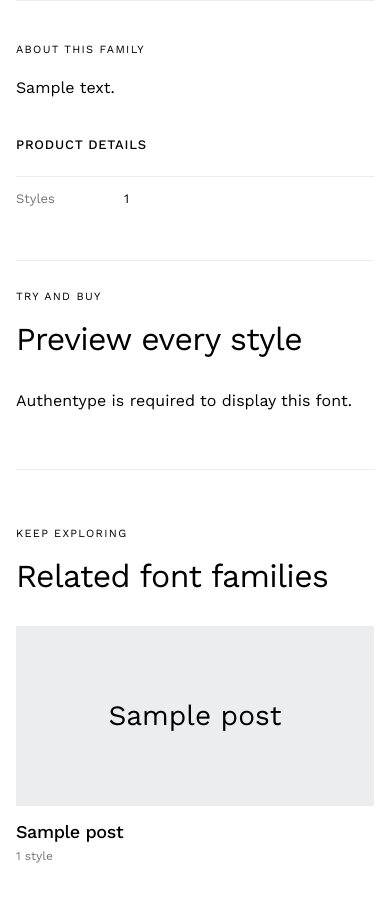
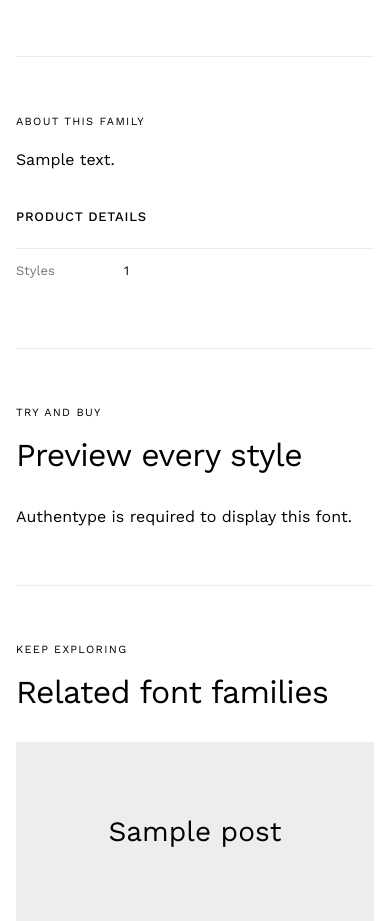
Before and after one commit to satuyasa/satuyasa, a WordPress theme: template wp-content/themes/aksara/single-ath_font.php in a window 390 px wide. Shown: the part 285-1206 px from the top of the page. Run offline with PHP 8.4 and a stand-in for WordPress, Linux system fonts and the light colour scheme; the site name, menu and one post (Sample post) are stand-ins, and other content is empty; some libraries are stand-ins or nearby versions.

Commit message:
Tema 0.9.38: satukan ritme tiga garis pemisah di halaman font
Halaman font punya tiga garis pemisah bagian: sebelum About this family,
sebelum Preview every style, dan sebelum Related font families. Diukur
(Chromium headless, iframe per lebar, body class single-ath_font):

  1280px, produk pakai galeri     atas/bawah tiap garis
    sebelum About this family        48 / 56
    sebelum Preview every style      56 / 32
    sebelum Related families         80 / 80

  1280px, produk pakai satu gambar (.font-cover)
    sebelum About this family        32 / 56
    sebelum Preview every style      56 / 32
    sebelum Related families         80 / 80

  375px berturut-turut: 48/40, 40/28, 56/56 dan 32/40, 40/28, 56/56.

Dua garis pertama tidak simetris DAN saling bercermin — 48/56 lalu 56/32
— sehingga tiap garis tampak miring ke arah yang berbeda, dan jaraknya
juga berubah tergantung produknya memakai galeri atau satu gambar.

.related-fonts sudah memakai polanya sejak awal: margin-top ritme,
padding-top ritme, border-top. Dua bagian lain kini memakai pola yang
sama lewat --section-rhythm. Sesudahnya semua garis 80/80 di desktop dan
56/56 di ponsel, sama untuk kedua jenis gambar produk, diukur di 1440,
1280, 900, 783, 375, dan 320px.

Ikut hilang: tiga angka ajaib untuk satu properti yang sama
(.authentype-specimen-shell padding-top 36px di blok komponen, 32px di
blok SPACING AUDIT, 28px di media query) — sekarang satu token.

Ikut hilang juga aturan khusus
`.single-ath_font .font-archive-gallery.font-single-gallery { margin-bottom: 48px }`.
Aturan itu ada persis untuk masalah ini (garis menempel di tepi gambar),
tapi hanya menutup satu dari dua kemungkinan gambar produk dan dengan
angka yang tidak cocok dengan sisi bawah garisnya. Sekarang ia selalu
kalah oleh margin ritme yang meruntuhkannya, jadi dihapus daripada
dibiarkan menyesatkan.

CATATAN KOREKSI. Pengukuran pertama pada sesi ini menyebut jarak di atas
garis pertama 0px. Itu salah: fixture-nya tidak memakai class body
single-ath_font, sehingga aturan margin-bottom 48px di atas tidak ikut
terpakai. Angka yang benar 48px (galeri) dan 32px (.font-cover) — tetap
asimetris, tapi bukan nol. Fixture sudah diperbaiki.

Regresi responsif 24 fixture x 9 lebar: tidak ada temuan baru; tiga
temuan lama (el-table, editorial-body, single-bottom) sama persis dengan
baseline.

Co-Authored-By: Claude Opus 5 <noreply@anthropic.com>
Claude-Session: https://claude.ai/code/session_01UFUASwntVxEN5EN17KnocZ

```diff
--- a/wp-content/themes/aksara/functions.php
+++ b/wp-content/themes/aksara/functions.php
@@ -9,7 +9,7 @@ if ( ! defined( 'ABSPATH' ) ) {
 	exit;
 }
 
-define( 'AKSARA_THEME_VERSION', '0.9.37' );
+define( 'AKSARA_THEME_VERSION', '0.9.38' );
 define( 'AKSARA_THEME_DIR', get_template_directory() );
 define( 'AKSARA_THEME_URI', get_template_directory_uri() );
 
--- a/wp-content/themes/aksara/style.css
+++ b/wp-content/themes/aksara/style.css
@@ -4,7 +4,7 @@ Theme URI: https://github.com/satuyasa/satuyasa
 Author: Aksara
 Author URI: https://github.com/satuyasa
 Description: Marketplace theme for Fonts, Canva Templates, and Canva Elements. Fully custom, built to work with the Aksara Marketplace plugin and WooCommerce. Monochrome "type gallery" visual system following docs/DESIGN.md.
-Version: 0.9.37
+Version: 0.9.38
 Requires at least: 6.0
 Tested up to: 6.6
 Requires PHP: 7.4
@@ -2058,7 +2058,6 @@ a.font-extras__link:focus-visible {
 	.font-overview {
 		grid-template-columns: 1fr;
 		row-gap: 36px;
-		padding-block: 40px;
 	}
 	.font-overview__meta { padding: 0; border-left: 0; }
 }
@@ -2143,7 +2142,34 @@ form.hero-search input[type="search"]:focus-visible {
 .font-detail-header { padding-block: 36px 32px; }
 .font-cover { margin-block: 32px; }
 .font-description { margin-block: 32px 48px; }
-.authentype-specimen-shell { padding-top: 32px; }
+
+/* Halaman font punya TIGA garis pemisah bagian: sebelum About this family,
+ * sebelum Preview every style, dan sebelum Related font families. Diukur
+ * di 1280px, ruang di atas dan di bawah tiap garis sebelumnya begini:
+ *
+ *     garis                      di atas   di bawah
+ *     sebelum About this family    0-32       56
+ *     sebelum Preview every style   56        32
+ *     sebelum Related families      80        80
+ *
+ * Dua yang pertama tidak simetris, dan cerminan satu sama lain — 32/56
+ * lalu 56/32 — jadi tiap garis tampak "miring" ke arah yang berbeda. Yang
+ * pertama bahkan bisa 0 di atas: galeri produk tidak punya margin bawah,
+ * sehingga garisnya menempel persis di bawah baris gambar.
+ *
+ * .related-fonts sudah punya polanya sejak awal: margin-top ritme, padding-top
+ * ritme, border-top. Dua bagian lain sekarang memakai pola yang sama, jadi
+ * ketiga garis bernapas sama dan angkanya satu — --section-rhythm — bukan
+ * tiga angka ajaib (36/32/28) untuk properti yang sama. */
+.font-overview { margin-top: var(--section-rhythm); padding-block: var(--section-rhythm); }
+/* margin-top di atas menggantikan aturan khusus lama
+ * `.single-ath_font .font-archive-gallery.font-single-gallery { margin-bottom: 48px }`,
+ * yang ada persis untuk satu masalah ini — garis menempel di tepi gambar —
+ * tapi hanya untuk satu dari dua kemungkinan gambar produk (galeri, bukan
+ * .font-cover) dan dengan angka yang tidak cocok dengan sisi bawah garis.
+ * 48px itu sekarang selalu kalah oleh margin ritme yang meruntuhkannya, jadi
+ * aturannya dihapus daripada dibiarkan menyesatkan pembaca berikutnya. */
+.authentype-specimen-shell { padding-top: var(--section-rhythm); }
 
 .woocommerce-cart .aksara-product-summary,
 .woocommerce-checkout .aksara-product-summary,
@@ -2175,7 +2201,6 @@ form.hero-search input[type="search"]:focus-visible {
 	.font-breadcrumb { padding-block: var(--spacing-16); }
 	.font-detail-header { padding-block: 28px; }
 	.font-description { margin-block: 28px 40px; }
-	.authentype-specimen-shell { padding-top: 28px; }
 }
 
 @media (max-width: 560px) {
@@ -2193,12 +2218,6 @@ form.hero-search input[type="search"]:focus-visible {
 	grid-template-columns: none;
 	gap: 0;
 	padding-block: 0;
-}
-
-/* On the single-font page the overview hairline belongs between the gallery
- * and copy, not directly against the image edges. */
-.single-ath_font .font-archive-gallery.font-single-gallery {
-	margin-bottom: 48px;
 }
 
 /* =======================================================================
```
